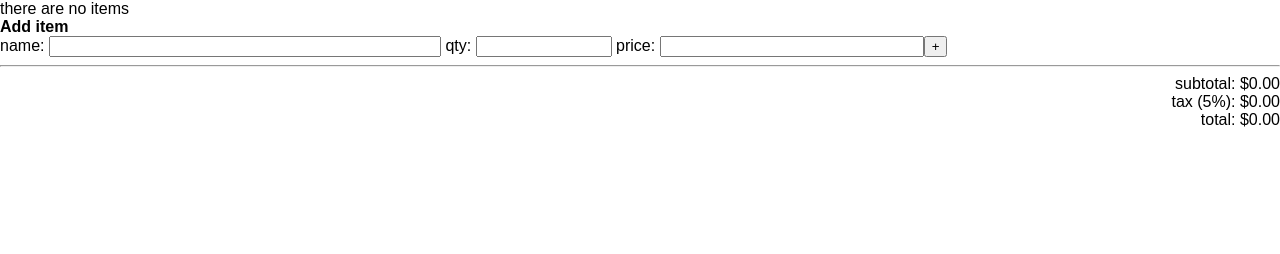
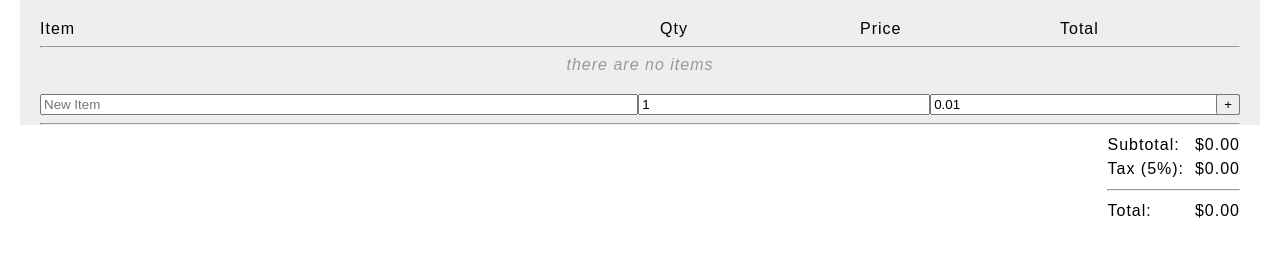
Before and after one commit to msorce/react-invoice-editor, a React app: page / in a window 1280 px wide. Built offline with nearby package versions, Linux system fonts and the light colour scheme.

Commit message:
all the features work! started working on styles

```diff
--- a/src/components/AddItem.js
+++ b/src/components/AddItem.js
@@ -1,52 +1,47 @@
 import React, { Component } from 'react';
-// import { connect } from "react-redux";
+
 let uniqueIdentifier = 0;
 class AddItem extends Component {
   render() {
     return (
-      <div>
-        <form onSubmit={(e) => { e.preventDefault()
+      <form className="add-item" onSubmit={(e) => { e.preventDefault()
+        if(this.refs.name.value &&
+           this.refs.qty.value&&
+           this.refs.price.value)
+        {
           this.props.addItem({
-              id:uniqueIdentifier++,
+            id:++uniqueIdentifier,
             name: this.refs.name.value,
-              qty: parseInt( this.refs.qty.value, 10 ),
-              price: parseFloat( this.refs.price.value ),
+            qty: parseInt( this.refs.qty.value, 10 ) || 0,
+            price: parseFloat( this.refs.price.value ) || 0,
             total:this.refs.price.value * this.refs.qty.value
           })
-          }}>
+          this.refs.name.value = '';
+          this.refs.qty.value = 1;
+          this.refs.price.value = 0.01;
+          this.refs.name.focus();
+        }}}>
 
-          <b> Add item </b> <br/>
-
-          {' '} name: <input
+        <input
+          placeholder="New Item"
           ref="name"
-          type="text"
-          style={{width:'30%'}} />
-
-          {' '} qty: <input
+          type="text"/>
+        <input
           ref="qty"
           type="number"
           step="1"
-          min="0"
-          style={{width:'10%'}} />
-
-          {' '} price: <input
+          defaultValue={1}
+          min="0"/>
+        <input
           ref="price"
           type="number"
           step="any"
-          min="0"
-          style={{width:'20%'}} />
-
+          defaultValue={0.01}
+          min="0"/>
         <button type="submit">+</button>
       </form>
-      </div>
     );
   }
 }
 
-// const mapStateToProps = (state) => {
-//   return {
-//     invoice: state.invoice
-//   };
-// };
-
 export default AddItem;
--- a/src/components/App.js
+++ b/src/components/App.js
@@ -1,5 +1,6 @@
 import React, { Component } from 'react';
 import { connect } from "react-redux";
+import Header from "./Header";
 import Items from "./Items";
 import AddItem from "./AddItem";
 import Charges from "./Charges";
@@ -7,7 +8,9 @@ import Charges from "./Charges";
 class App extends Component {
   render() {
     return (
-      <div>
+      <div className="container">
+        <Header/>
+        <hr/>
         <Items
           items={this.props.items}
           />
--- a/src/components/Charges.js
+++ b/src/components/Charges.js
@@ -1,26 +1,22 @@
 import React, { Component } from 'react';
-
-const chargeStyle = {
-  textAlign: 'right',
-  float:'right',
-  display:'inline-block'
-}
 
 class Charges extends Component {
   render() {
       return (
-        <div style={chargeStyle}>
-          subtotal: $
-          {
+        <div className="charges">
+          <span>Subtotal: &nbsp;</span>
+          ${
             this.props.charges.subtotal ? this.props.charges.subtotal.toFixed(2) : '0.00'
           }
           <br/>
-          tax (5%): ${
+          <span>Tax (5%): &nbsp;</span>
+          ${
             this.props.charges.tax ? this.props.charges.tax.toFixed(2) : '0.00'
           }
           <br/>
-          total: $
-          {
+          <hr/>
+          <span>Total: &nbsp;</span>
+          ${
             this.props.charges.total ? this.props.charges.total.toFixed(2) : '0.00'
           }
           <br/>
--- /dev/null
+++ b/src/components/Header.js
@@ -0,0 +1,18 @@
+import React, { Component } from 'react';
+let uniqueIdentifier = 0;
+class Header extends Component {
+  render() {
+    return (
+      <div className="header">
+        <div>Item</div>
+        <div>
+          <span>Qty</span>
+          <span>Price</span>
+          <span>Total</span>
+        </div>
+      </div>
+    );
+  }
+}
+
+export default Header;
--- a/src/components/Item.js
+++ b/src/components/Item.js
@@ -7,26 +7,62 @@ class Item extends Component {
     this.state = {isEditing: false};
   }
 
-
   render() {
-    // const { id } = this.props;
-    console.log(this.props);
-
+    if(this.state.isEditing) {
+      return (
+        <li>
+          <form onSubmit={(e) => { e.preventDefault();
+            this.props.editItem({
+              id:this.props.id,
+              name: this.refs.name.value,
+              qty: parseInt( this.refs.qty.value, 10 ) || 0,
+              price: parseFloat( this.refs.price.value ) || 0,
+              total:this.refs.price.value * this.refs.qty.value
+            });
+            this.toggleEditing();
+          }}>
+            <input
+              defaultValue={this.props.name}
+              ref="name"
+              type="text"/>
+            <input
+              defaultValue={this.props.qty}
+              ref="qty"
+              type="number"
+              step="1"
+              min="0"/>
+            $<input
+              defaultValue={this.props.price}
+              ref="price"
+              type="number"
+              step="any"
+              min="0"/>
+            <button className="save-btn">save</button>
+            <button className="cancel-btn" onClick={this.toggleEditing.bind(this)}>cancel</button>
+          </form>
+        </li>
+      );
+    } else {
       return(
-      <li>
+        <li onClick={this.toggleEditing.bind(this)}>
           <div className="item-name">
             {this.props.name}{' '}
           </div>
           <div className="item-quantities">
-          {this.props.qty}{' '}
-          ${this.props.price.toFixed(2)}{' '}
-          ${this.props.total.toFixed(2)}{' '}
+            <span>{this.props.qty}{' '}</span>
+            <span>${this.props.price.toFixed(2)}{' '}</span>
+            <span>${this.props.total.toFixed(2)}{' '}</span>
           </div>
-        <button onClick={(e) => { e.preventDefault();
+          <button className="del-btn" onClick={(e) => { e.preventDefault();
           this.props.removeItem(this.props);
           }}>x</button>
         </li>
       );
+    }
+  }
+  toggleEditing(){
+   this.setState({isEditing: !this.state.isEditing});
+   console.log(this);
   }
 }
 
@@ -39,8 +75,7 @@ const mapStateToProps = (state) => {
     items: state.items
   };
 };
-
-
+// we can now dispatch actions here
 const mapDispatchToProps = (dispatch) => {
   return {
     removeItem: (item) => {
@@ -48,7 +83,13 @@ const mapDispatchToProps = (dispatch) => {
         type: "REMOVE_ITEM",
         payload: item
       });
-    }
+    },
+    editItem: (item) => {
+      dispatch({
+        type: "EDIT_ITEM",
+        payload: item
+      });
+    },
   }
 };
 
--- a/src/components/Items.js
+++ b/src/components/Items.js
@@ -1,18 +1,19 @@
 import React, { Component } from 'react';
 import Item from './Item.js'
+
 class Items extends Component {
   render() {
-      if( this.props.items.length ) {
-        return (
-          <ul>{
-            this.props.items.map((i, index) => <Item key={i.id} {...i}/>)
-          }</ul>
-        );
-      } else {
-        return (
-          <div>there are no items</div>
-        );
-      }
+    if(!!this.props.items.length) {
+      return (
+        <ul className="items-list">
+          {
+            this.props.items.map( (i, index) => <Item key={i.id} {...i}/> )
+          }
+        </ul>
+      );
+    } else {
+      return<div className="no-items">there are no items</div>;
+    }
   }
 }
 
--- a/src/index.css
+++ b/src/index.css
@@ -1,5 +1,129 @@
 body {
   margin: 0;
   padding: 0;
-  font-family: sans-serif;
+  font-family: Arial, sans-serif;
+  box-sizing: border-box;
+  letter-spacing: 1px;
 }
+
+.container {
+  max-width: 1200px;
+  padding: 0 20px;
+  margin: 0 auto;
+  background-color: #eee;
+}
+
+.header {
+  padding-top: 20px;
+  background-color: #eee;
+  display: flex;
+}
+
+.header > div {
+  width: 50%;
+}
+.header > div:last-child  {
+  display: flex;
+  justify-content: space-between;
+  align-items: left;
+}
+.header > div span {
+  width: 33%;
+  text-align: left;
+  padding: 0 20px;
+}
+
+.items-list {
+  padding: 0;
+}
+
+.items-list li {
+  display: flex;
+  position: relative;
+  margin-bottom: 10px;
+}
+
+.items-list li > div {
+  width: 50%;
+  float: left;
+  display: inline-block;
+}
+
+.items-list li .item-quantities{
+  float: right;
+  text-align: left;
+  display: flex;
+  justify-content: space-between;
+}
+
+.items-list li .item-quantities span {
+  display: inline-block;
+  padding: 0 20px;
+  text-align: left;
+  width: 33%;
+}
+
+.items-list li .del-btn{
+  position: absolute;
+  right: 0;
+  border-radius: 25px;
+  outline: none;
+  border: 0;
+  color: #000;
+  text-align: center;
+  cursor: pointer;
+  background-color: transparent;
+}
+
+.items-list li form {
+  width: 100%;
+  display: flex;
+  justify-content: space-between;
+}
+
+.items-list li form input:nth-child(1) {
+  width: 50%;
+}
+
+.no-items {
+  text-align: center;
+  margin-bottom: 20px;
+  color: #999;
+  font-style: italic;
+}
+
+.add-item {
+  display: flex;
+  justify-content: space-between;
+  position: relative;
+}
+
+.add-item button{
+  position: absolute;
+  right: 0;
+}
+
+.add-item input {
+  width: 25%;
+}
+
+.add-item input:nth-child(1) {
+  width: 52%;
+}
+
+.add-item input:last-of-type {
+  padding-right: 20px;
+}
+
+.charges {
+  text-align: right;
+  float: right;
+  display: inline-block;
+  line-height: 1.5;
+}
+
+.charges span {
+  text-align:left;
+  display:block;
+  float:left;
+}
--- a/src/index.js
+++ b/src/index.js
@@ -16,6 +16,7 @@ const initialState = {
 };
 
 // This is a reducer, a reducer creates a new copy of the old state manipulates depending on the action, it and returns the new state
+// I would have put this in a file of its own, for the exercise I have not
 const invoiceReducer = ( state = initialState, action ) => {
 
   let subt;
@@ -54,13 +55,29 @@ const invoiceReducer = ( state = initialState, action ) => {
       };
       break;
     case "EDIT_ITEM":
-      subt = action.payload.total;
+      // remove old item calc charges
+      // add new item calc charges
+      const targetItem = state.items.find(it => it.id === action.payload.id);
+      console.log('remove this: ',targetItem);
+      console.log('insert this: ',action.payload);
+
+      subt = state.charges.subtotal - targetItem.total + action.payload.total;
       tx   = subt * 0.05;
       tot  = subt + tx;
 
+      // immutability is beautiful
       state = {
         ...state,
-        items: [...state.items.filter(i => i.id !== action.payload.id), action.payload],
+        items: [...state.items.map((i) => {
+            if (i.id !== action.payload.id) {
+              return i;
+            }
+            return {
+              ...i,
+              ...action.payload
+            };
+          })
+        ],
         charges:{
           ...state.charges,
           subtotal: subt,
@@ -74,28 +91,13 @@ const invoiceReducer = ( state = initialState, action ) => {
   return state;
 };
 
-
-// Middleware, just logging actions
-// this executeds before the store gets updated
-// const myLogger = (store) => (next) => (action) => {
-//   console.log('Action Logged: ', action);
-//   next(action);
-// };
-
-
-
-// this is the store we have set the initial value to 1
 // the store stores the state
 // the store knows that the reducer handles the dispatched actions
 const store = createStore( invoiceReducer, applyMiddleware(logger));
 
-// this fires every time the store is updated
-// store.subscribe(()=>{
-//   console.log('store updated', store.getState());
-// })
-
 // these are normally triggered from user events
-
+// I left these to show my work, these were test actions
+// I made the entire application work initially without react before i built any UI
 // store.dispatch({
 //   type: "ADD_ITEM",
 //   payload: {
@@ -140,7 +142,7 @@ const store = createStore( invoiceReducer, applyMiddleware(logger));
 //   }
 // })
 
-// Provider connects the store to our redux applacation
+// Provider connects the store to our redux application
 ReactDOM.render(
   <Provider store={store}>
     <App />
```
Lines whose indentation alone changed are shown as unchanged.
